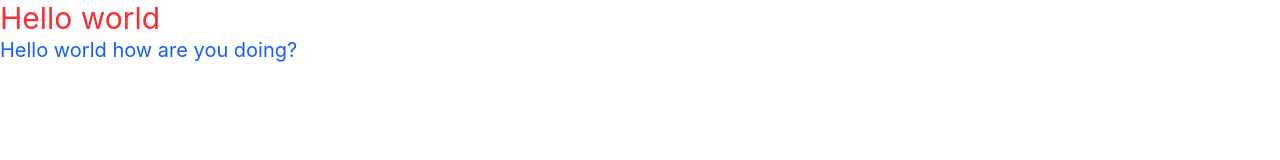
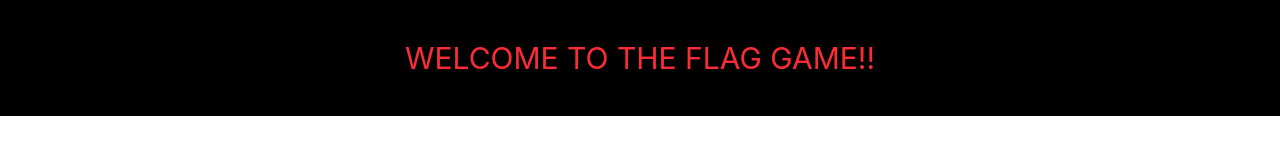
Before and after one commit to RubenOpperman/Flag_Guessing_Game, a website: page src/index.html in a window 1280 px wide. Drawn offline with nearby package versions, Linux system fonts and the light colour scheme; files that its build step writes are made by us from their sources.

Commit message:
create a layout

```diff
--- a/src/index.html
+++ b/src/index.html
@@ -4,14 +4,15 @@
     <meta charset="UTF-8" />
     <meta name="viewport" content="width=device-width, initial-scale=1.0" />
     <title>Flag Game</title>
-    <link href="./output.css" rel="stylesheet" />
+    <link href="../output.css" rel="stylesheet" />
   </head>
 
-  <body>
-    <div class="">
-      <h1 class="text-3xl text-red-500">Hello world</h1>
-
-      <p class="text-xl text-blue-600">Hello world how are you doing?</p>
-    </div>
+  <body class="w-screen h-screen bg-red-500">
+    <section class="w-full bg-black p-10 flex justify-center">
+      <div class="text-3xl text-red-500">WELCOME TO THE FLAG GAME!!</div>
+    </section>
+    <section class="w-full bg-white p-10 flex justify-center h-screen">
+      <div></div>
+    </section>
   </body>
 </html>
```
Also changed, not shown: 1 other file.
